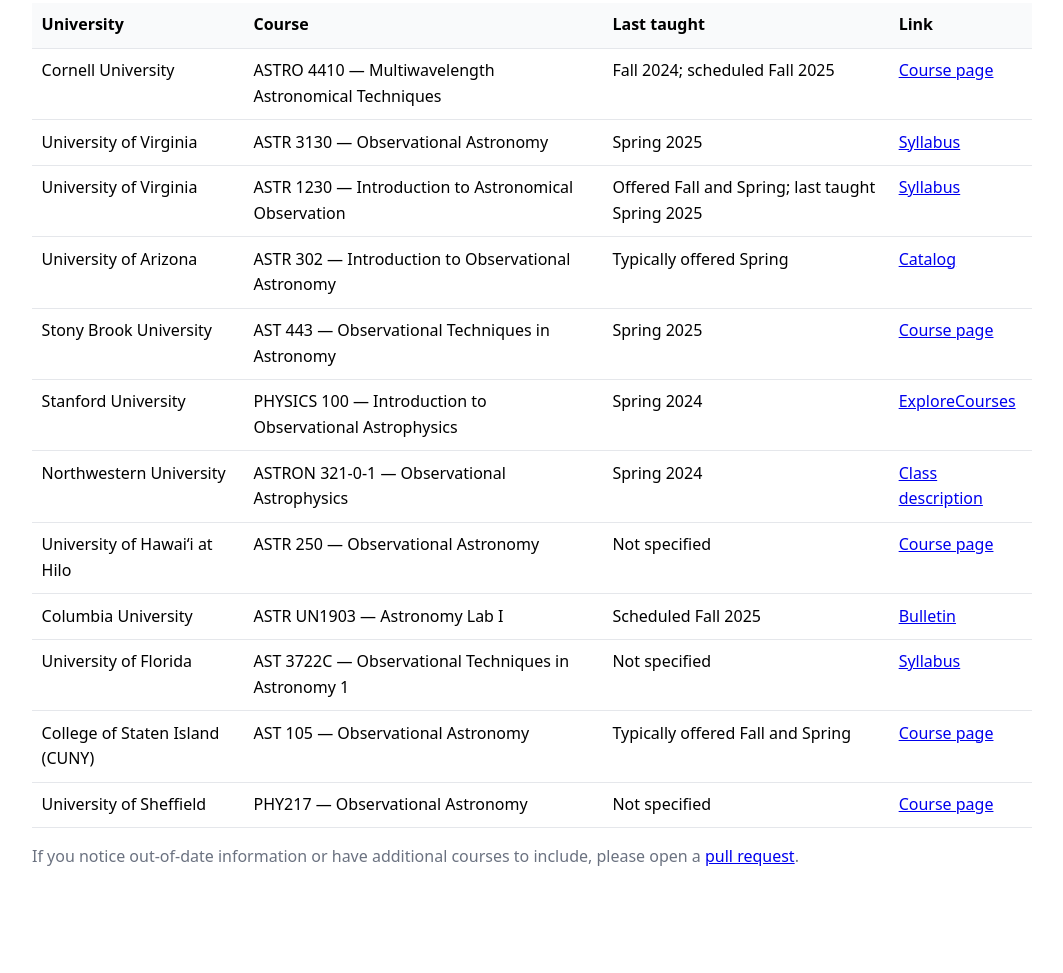
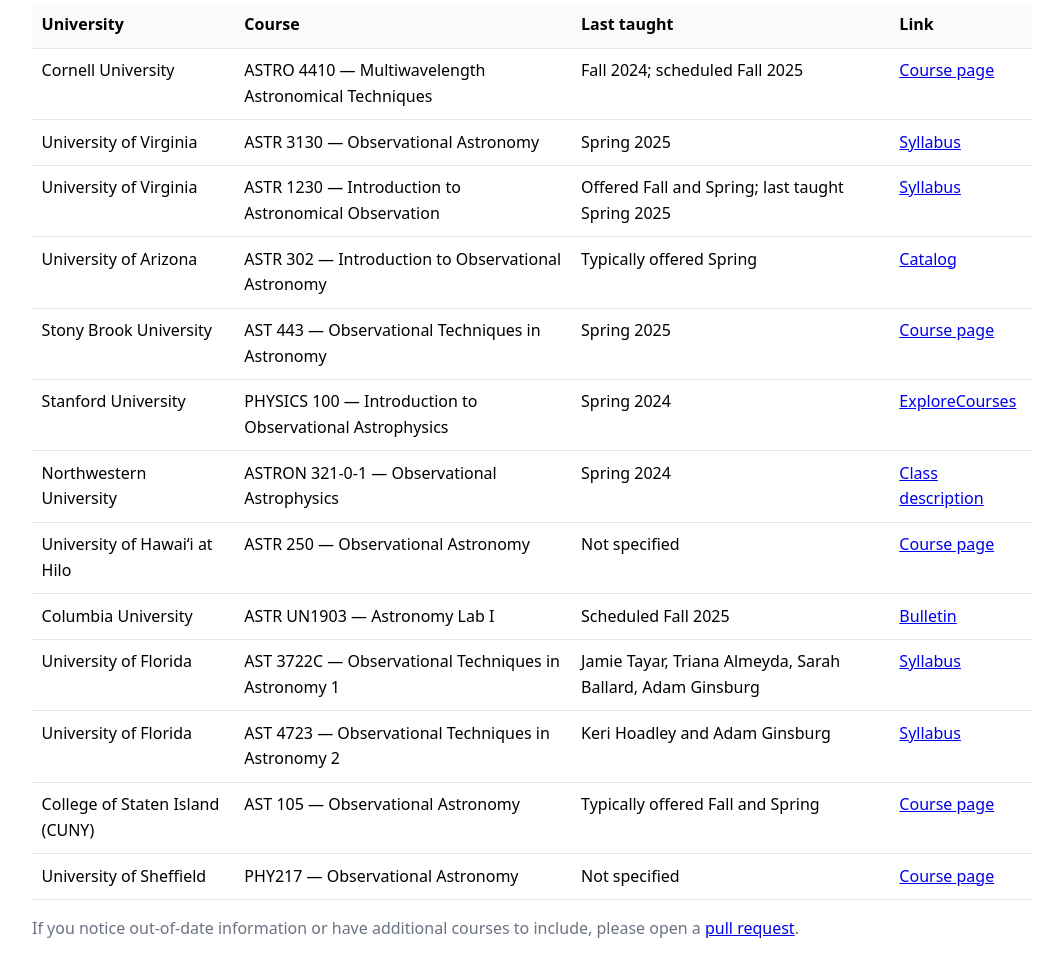
Before and after one commit to keflavich/ObservationalTechniques, a plain HTML site: page courses.html in a window 1280 px wide. Shown: the part 181-1154 px from the top of the page, without its empty margins (108-1171 px from the left). Before the commit the page ends 1083 px from the top, so only its background shows below. Drawn offline with Linux system fonts and the light colour scheme.

Commit message:
fix UF links

```diff
--- a/courses.html
+++ b/courses.html
@@ -91,8 +91,14 @@
           <tr>
             <td>University of Florida</td>
             <td>AST 3722C — Observational Techniques in Astronomy 1</td>
-            <td>Not specified</td>
+            <td>Jamie Tayar, Triana Almeyda, Sarah Ballard, Adam Ginsburg</td>
             <td><a href="https://astro.ufl.edu/wp-content/uploads/sites/58/2023/01/spring-2022-AST3722-Tayar-Syllabus.pdf">Syllabus</a></td>
+          </tr>
+          <tr>
+            <td>University of Florida</td>
+            <td>AST 4723 — Observational Techniques in Astronomy 2</td>
+            <td>Keri Hoadley and Adam Ginsburg</td>
+            <td><a href="https://astro.ufl.edu/wp-content/uploads/sites/58/2024/08/F2024_AST4723_Ginsburg.pdf">Syllabus</a></td>
           </tr>
           <tr>
             <td>College of Staten Island (CUNY)</td>
```
